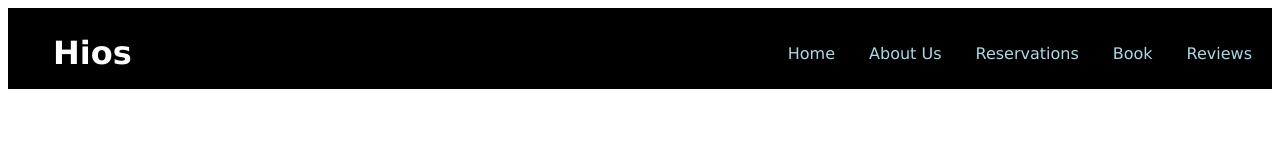
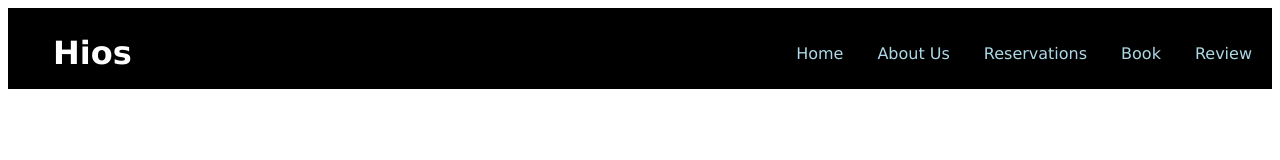
Before and after one commit to thebestnosa/navigation, a plain HTML site: page index.html in a window 1280 px wide. Drawn offline with Linux system fonts and the light colour scheme.

Commit message:
removed s from reviews on the nav bar tab

```diff
--- a/index.html
+++ b/index.html
@@ -17,7 +17,7 @@
                         <li><a href="#">About Us</a></li>
                         <li><a href="#">Reservations</a></li>
                         <li><a href="#">Book</a></li>
-                        <li><a href="#">Reviews</a></li>
+                        <li><a href="#">Review</a></li>
                     </ul>
                 </div>
 
```
